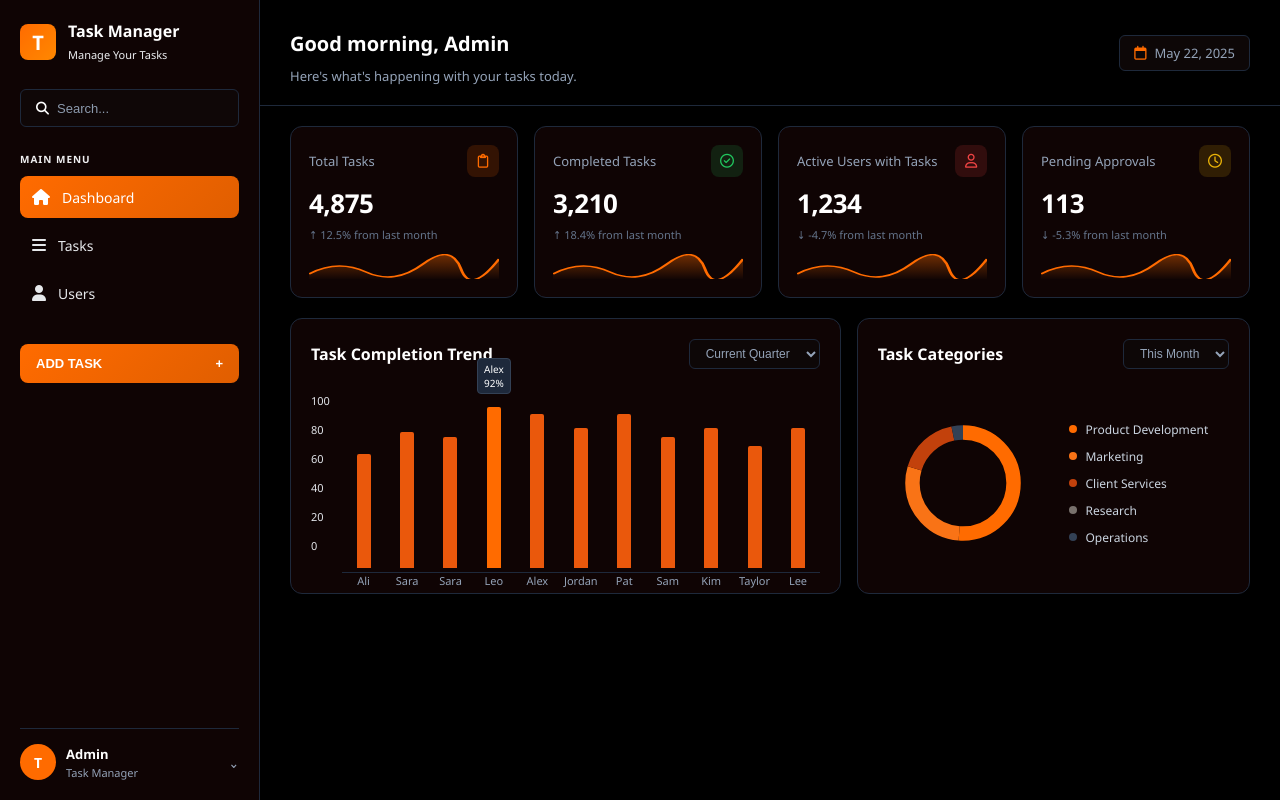
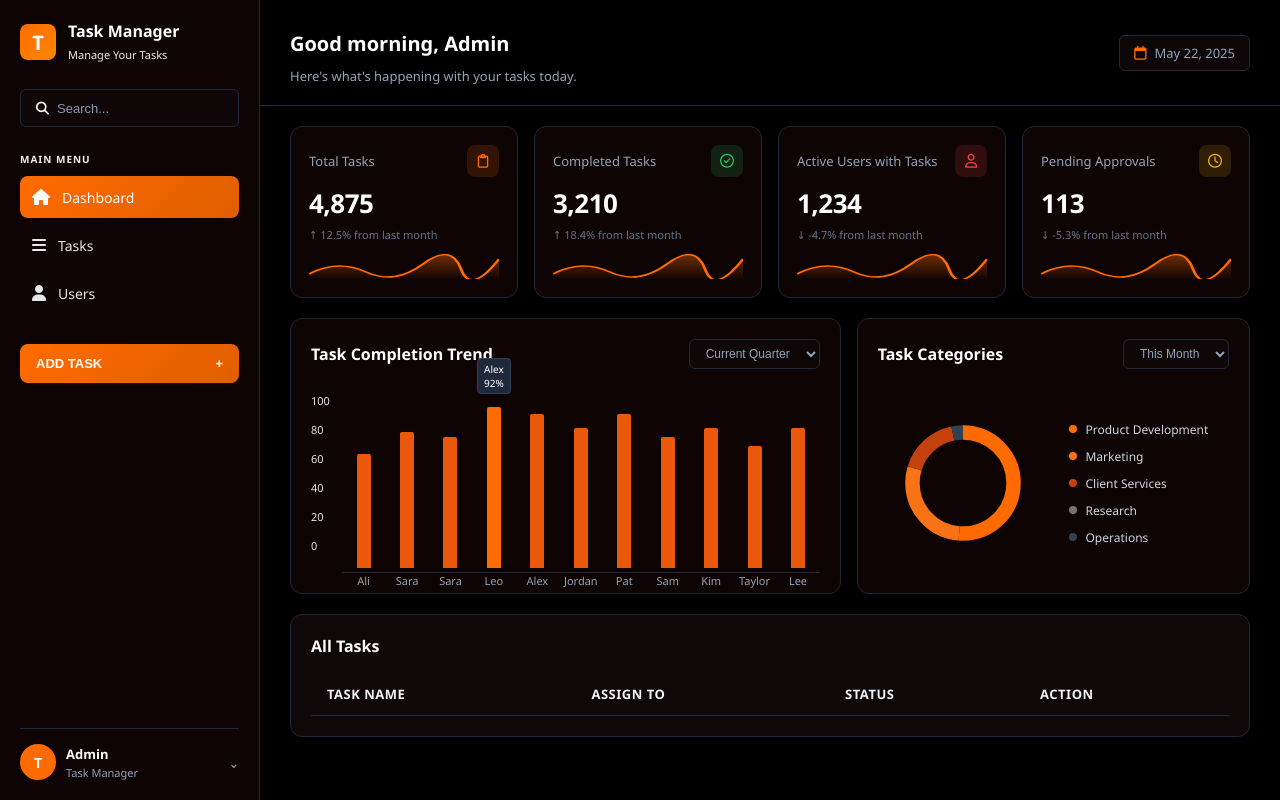
Before and after one commit to Fiza-Rani-057/Student-Task-Manager, a React (Vite) app: page / in a window 1280 px wide. Built offline with nearby package versions, Linux system fonts and the light colour scheme.

Commit message:
Student Task Manager

```diff
--- /dev/null
+++ b/src/Components/Task.css
@@ -0,0 +1,55 @@
+.task-table-card {
+  background-color: rgb(14, 8, 8);
+  border: 1px solid #1e293b;
+  border-radius: 12px;
+  padding: 20px;
+  margin: 20px 30px;
+  box-sizing: border-box;
+  font-family: 'Segoe UI', Tahoma, Geneva, Verdana, sans-serif;
+}
+
+.task-table-card h3 {
+  margin: 0 0 16px 0;
+  color: #ffffff;
+  font-size: 16px;
+  font-weight: 600;
+}
+
+.task-table-card table {
+  width: 100%;
+  border-collapse: collapse;
+  text-align: left;
+}
+
+.task-table-card thead tr {
+  border-bottom: 1px solid #1e293b;
+}
+
+.task-table-card th {
+  padding: 12px 16px;
+  color: #eff2f6;
+  font-size: 13px;
+  font-weight: 600;
+  text-transform: uppercase;
+  letter-spacing: 0.5px;
+}
+
+.task-table-card tbody tr {
+  border-bottom: 1px solid #1e293b;
+  transition: background-color 0.2s ease;
+}
+
+.task-table-card tbody tr:last-child {
+  border-bottom: none;
+}
+
+.task-table-card tbody tr:hover {
+  background-color: rgba(255, 255, 255, 0.02);
+}
+
+.task-table-card td {
+  padding: 14px 16px;
+  color: #e2e8f0;
+  font-size: 14px;
+  vertical-align: middle;
+}
--- /dev/null
+++ b/src/Components/Task.jsx
@@ -0,0 +1,22 @@
+ import "./Task.css"
+
+  function Tasks(){
+    return(
+        <div className="task-table-card">
+            <h3>All Tasks</h3>
+            <table>
+                <thead>
+                    <tr>
+                        <th>Task Name</th>
+                        <th>Assign To</th>
+                        <th>Status</th>
+                        <th>Action</th>
+                    </tr>
+                </thead>
+                <tbody></tbody>
+            </table>
+
+        </div>
+    )
+  }
+  export {Tasks}
--- a/src/Pages/Dashboard.jsx
+++ b/src/Pages/Dashboard.jsx
@@ -4,6 +4,7 @@ import { Sidebar } from "../Components/Sidebar"
 import { Charts } from "../Components/Charts"
 import { Cards } from "../Components/Card"
 import { Header } from "../Components/Header"
+import { Tasks } from "../Components/Task"
 
 import { Form } from "../Components/Form"
 
@@ -25,6 +26,7 @@ function Dashboard() {
                     />
                 )
                 }
+                <Tasks/>
             </div>
         </div>
     )
```
